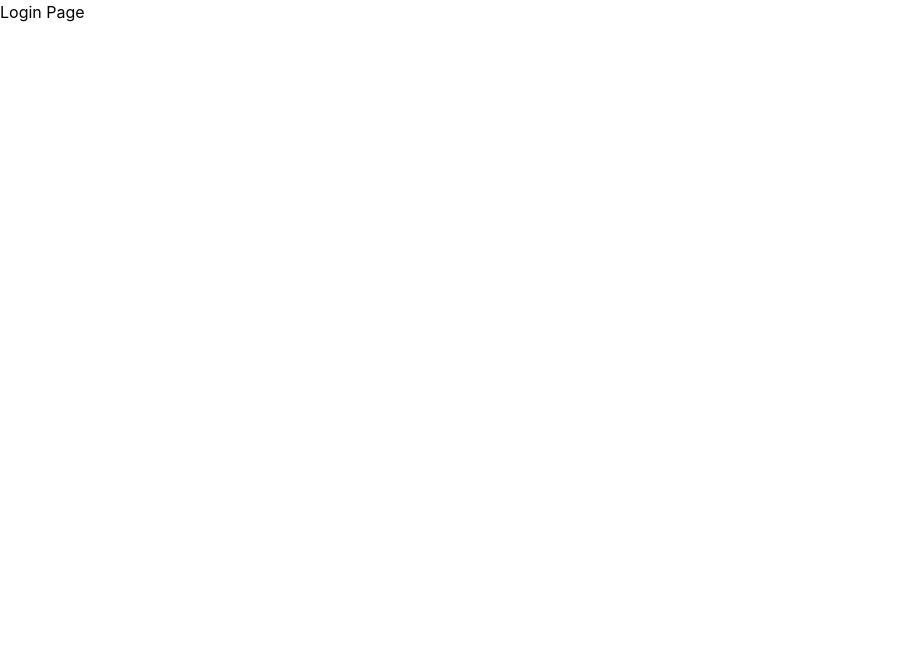
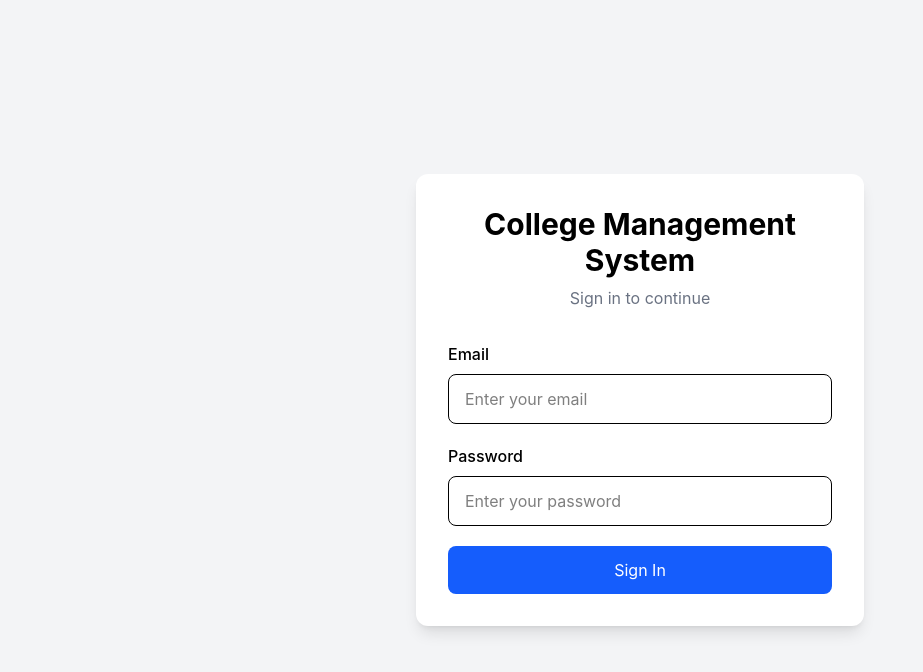
Before and after one commit to vishnu-prasad-53/college-management-system, a React (Vite) app in the folder frontend/: page /login in a window 1280 px wide. Shown: the top 672 px of the page, without its empty margins (0-923 px from the left). Built offline with nearby package versions, Linux system fonts and the light colour scheme.

Commit message:
feat(auth): add frontend auth-route

```diff
--- a/frontend/src/App.tsx
+++ b/frontend/src/App.tsx
@@ -1,14 +1,13 @@
 import { Routes, Route, Navigate } from "react-router-dom";
 
+import Login from "./pages/auth/Login";
+
+import AdminDashboard from "./pages/admin/Dashboard";
+import FacultyDashboard from "./pages/faculty/Dashboard";
+import StudentDashboard from "./pages/student/Dashboard";
+
 import ProtectedRoute from "./routes/ProtectedRoute";
-
-const Login = () => {
-  return <h1>Login Page</h1>;
-};
-
-const Dashboard = () => {
-  return <h1>Dashboard</h1>;
-};
+import RoleProtectedRoute from "./routes/RoleProtectedRoute";
 
 function App() {
   return (
@@ -22,10 +21,24 @@ function App() {
         element={<Login />}
       />
       <Route element={<ProtectedRoute />}>
-        <Route
-          path="/dashboard"
-          element={<Dashboard />}
-        />
+        <Route element={<RoleProtectedRoute allowedRoles={["admin"]} />}>
+          <Route
+            path="/admin/dashboard"
+            element={<AdminDashboard />}
+          />
+        </Route>
+        <Route element={<RoleProtectedRoute allowedRoles={["faculty"]} />}>
+          <Route
+            path="/faculty/dashboard"
+            element={<FacultyDashboard />}
+          />
+        </Route>
+        <Route element={<RoleProtectedRoute allowedRoles={["student"]} />}>
+          <Route
+            path="/student/dashboard"
+            element={<StudentDashboard />}
+          />
+        </Route>
       </Route>
       <Route
         path="*"
--- /dev/null
+++ b/frontend/src/hooks/useLogin.ts
@@ -0,0 +1,53 @@
+import { useMutation } from "@tanstack/react-query";
+import { useNavigate } from "react-router-dom";
+import toast from "react-hot-toast";
+
+import { storage } from '../utils/storage'
+import { useAuth } from "../context/AuthContext";
+import type { LoginFormData } from "../validators/auth.validator";
+
+export const useLogin = () => {
+    const navigate = useNavigate();
+    const { login } = useAuth();
+
+    return useMutation({
+        mutationFn: async (data: LoginFormData) => {
+            await login(data.email, data.password);
+        },
+
+        onSuccess: () => {
+            toast.success("Login successful");
+
+            const role = storage.getUser()?.role;
+
+            switch (role) {
+                case "admin":
+                    navigate("/admin/dashboard", {
+                        replace: true,
+                    });
+                    break;
+
+                case "faculty":
+                    navigate("/faculty/dashboard", {
+                        replace: true,
+                    });
+                    break;
+
+                case "student":
+                    navigate("/student/dashboard", {
+                        replace: true,
+                    });
+                    break;
+
+                default:
+                    navigate("/login", {
+                        replace: true,
+                    });
+            }
+        },
+
+        onError: (error) => {
+            toast.error(error instanceof Error ? error.message : "Login failed");
+        },
+    });
+};
--- a/frontend/src/pages/admin/Dashboard.tsx
+++ b/frontend/src/pages/admin/Dashboard.tsx
@@ -0,0 +1,7 @@
+const AdminDashboard = () => {
+    return (
+        <h1>Admin Dashboard</h1>
+    );
+};
+
+export default AdminDashboard;
--- a/frontend/src/pages/auth/Login.tsx
+++ b/frontend/src/pages/auth/Login.tsx
@@ -0,0 +1,112 @@
+import { useEffect } from "react";
+import { useNavigate } from "react-router-dom";
+
+import { useForm } from "react-hook-form";
+import { zodResolver } from "@hookform/resolvers/zod";
+
+import { useAuth } from "../../context/AuthContext";
+import { useLogin } from "../../hooks/useLogin";
+
+import { loginSchema, type LoginFormData } from "../../validators/auth.validator";
+
+const Login = () => {
+    const navigate = useNavigate();
+    const { isAuthenticated, user } = useAuth();
+    const loginMutation = useLogin();
+
+    const { register, handleSubmit, formState: { errors } } = useForm<LoginFormData>({
+        resolver: zodResolver(loginSchema),
+
+        defaultValues: {
+            email: "",
+            password: "",
+        },
+    });
+
+    useEffect(() => {
+        if (!isAuthenticated) return;
+
+        switch (user?.role) {
+            case "admin":
+                navigate("/admin/dashboard", {
+                    replace: true,
+                });
+                break;
+            case "faculty":
+                navigate("/faculty/dashboard", {
+                    replace: true,
+                });
+                break;
+            case "student":
+                navigate("/student/dashboard", {
+                    replace: true,
+                });
+                break;
+            default:
+                navigate("/login", {
+                    replace: true,
+                });
+        }
+    }, [isAuthenticated, user, navigate]);
+
+    const onSubmit = (data: LoginFormData) => {
+        loginMutation.mutate(data);
+    };
+
+    return (
+        <div className="min-h-screen flex items-center justify-center bg-gray-100">
+            <div className="w-full max-w-md bg-white rounded-xl shadow-lg p-8">
+                <h1 className="text-3xl font-bold text-center mb-2">College Management System</h1>
+                <p className="text-center text-gray-500 mb-8">Sign in to continue</p>
+                <form
+                    onSubmit={handleSubmit(onSubmit)}
+                    className="space-y-5"
+                >
+                    <div>
+                        <label className="block mb-2 font-medium">Email</label>
+                        <input
+                            type="email"
+                            autoComplete="email"
+                            {...register("email")}
+                            className="w-full border rounded-lg px-4 py-3 outline-none focus:ring-2 focus:ring-blue-500"
+                            placeholder="Enter your email"
+                        />
+                        {errors.email && (
+                            <p className="text-red-500 text-sm mt-1">
+                                {errors.email.message}
+                            </p>
+                        )}
+                    </div>
+                    <div>
+                        <label className="block mb-2 font-medium">Password</label>
+                        <input
+                            type="password"
+                            autoComplete="current-password"
+                            {...register("password")}
+                            className="w-full border rounded-lg px-4 py-3 outline-none focus:ring-2 focus:ring-blue-500"
+                            placeholder="Enter your password"
+                        />
+                        {errors.password && (
+                            <p className="text-red-500 text-sm mt-1">
+                                {errors.password.message}
+                            </p>
+                        )}
+                    </div>
+                    <button
+                        type="submit"
+                        disabled={loginMutation.isPending}
+                        className="w-full bg-blue-600 text-white py-3 rounded-lg hover:bg-blue-700 transition disabled:opacity-50 disabled:cursor-not-allowed"
+                    >
+                        {loginMutation.isPending ? (
+                            <span>Signing in...</span>
+                        ) : (
+                            "Sign In"
+                        )}
+                    </button>
+                </form>
+            </div>
+        </div>
+    );
+};
+
+export default Login;
--- a/frontend/src/pages/faculty/Dashboard.tsx
+++ b/frontend/src/pages/faculty/Dashboard.tsx
@@ -0,0 +1,7 @@
+const FacultyDashboard = () => {
+    return (
+        <h1>Faculty Dashboard</h1>
+    );
+};
+
+export default FacultyDashboard;
--- a/frontend/src/pages/student/Dashboard.tsx
+++ b/frontend/src/pages/student/Dashboard.tsx
@@ -0,0 +1,7 @@
+const StudentDashboard = () => {
+    return (
+        <h1>Student Dashboard</h1>
+    );
+};
+
+export default StudentDashboard;
--- /dev/null
+++ b/frontend/src/routes/RoleProtectedRoute.tsx
@@ -0,0 +1,38 @@
+import { Navigate, Outlet } from "react-router-dom";
+
+import { useAuth } from "../context/AuthContext";
+
+type Role = "admin" | "faculty" | "student";
+
+type RoleProtectedRouteProps = {
+    allowedRoles: Role[];
+};
+
+const RoleProtectedRoute = ({ allowedRoles }: RoleProtectedRouteProps) => {
+    const { loading, isAuthenticated, user } = useAuth();
+
+    if (loading) {
+        return <div>Loading...</div>;
+    }
+
+    if (!isAuthenticated || !user) {
+        return <Navigate to="/login" replace />;
+    }
+
+    if (!allowedRoles.includes(user.role)) {
+        switch (user.role) {
+            case "admin":
+                return <Navigate to="/admin/dashboard" replace />;
+            case "faculty":
+                return <Navigate to="/faculty/dashboard" replace />;
+            case "student":
+                return <Navigate to="/student/dashboard" replace />;
+            default:
+                return <Navigate to="/login" replace />;
+        }
+    }
+
+    return <Outlet />;
+};
+
+export default RoleProtectedRoute;
--- /dev/null
+++ b/frontend/src/validators/auth.validator.ts
@@ -0,0 +1,8 @@
+import { z } from "zod";
+
+export const loginSchema = z.object({
+    email: z.email("Please enter a valid email address").trim(),
+    password: z.string().min(1, "Password is required"),
+});
+
+export type LoginFormData = z.infer<typeof loginSchema>;
```
Also changed, not shown: frontend/src/routes/AppRoutes.tsx (deleted).
